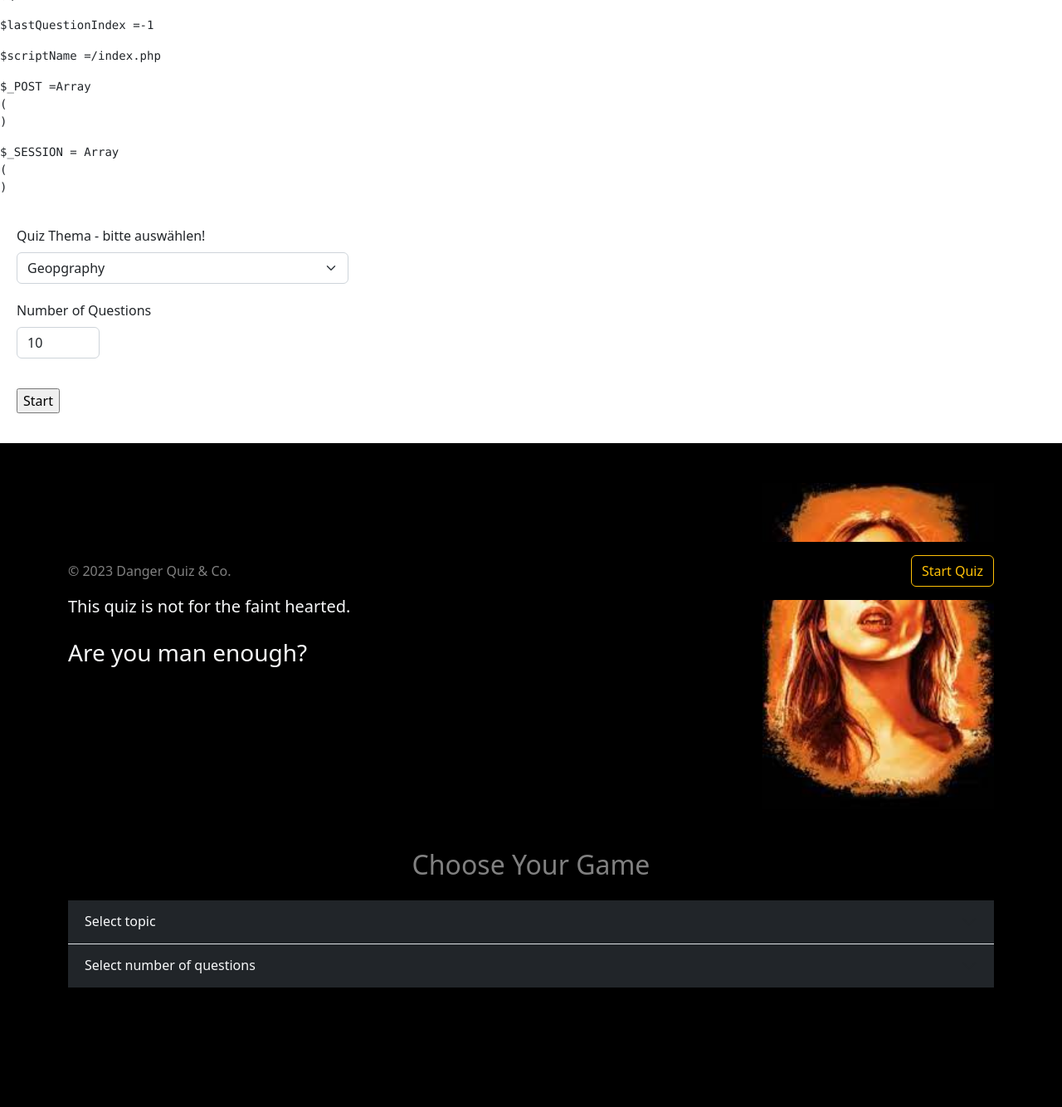
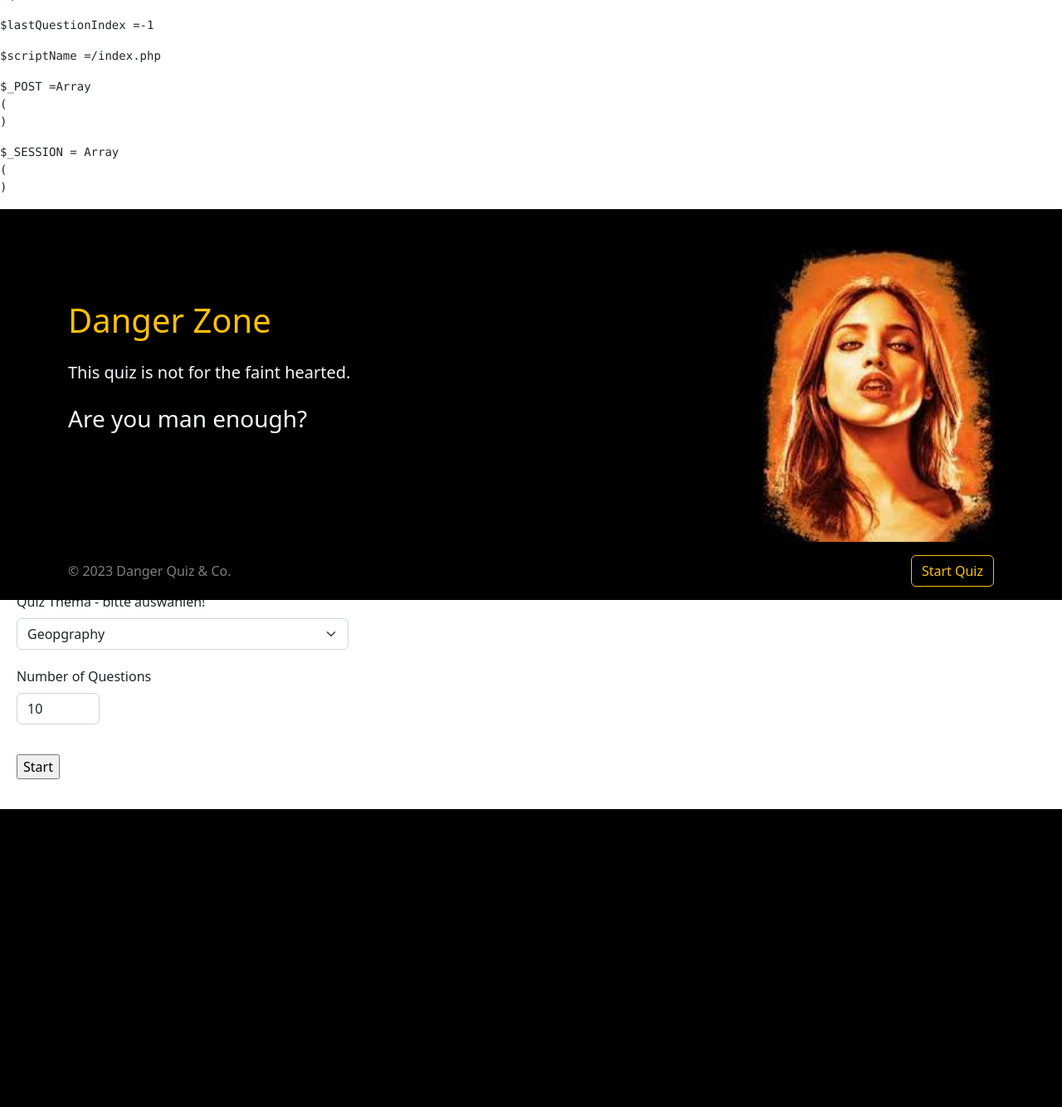
Before and after one commit to CyrSen/Trivia-Quiz, a PHP site: page / in a window 1280 px wide. Shown: the part 77-1411 px from the top of the page at 83% size. After the commit the page ends 1052 px from the top, so only its background shows below. Run offline with PHP 8.4, Linux system fonts and the light colour scheme; some libraries are stand-ins or nearby versions.

Commit message:
question.php

```diff
--- a/index.php
+++ b/index.php
@@ -15,38 +15,7 @@
 <body>
 
 
-    <!-- FORMULAR "Themenwahl" -->
-    <div style="padding: 20px;">
-        <form id="quiz-form" action="question.php" method="post" onsubmit="return navigate('next');">
-            <!-- Themenwahl -->
-            <label for="quiz-topic" class="form-label">Quiz Thema - bitte auswählen!</label>
-            <select style="width:400px" class="form-select" aria-label="Default select example" id="topic" name="topic">
-                <option value="geography">Geopgraphy</option>
-                <option value="animals">Animals</option>
-                <option value="movies">Movies</option>
-            </select>
 
-            <!-- Anzahl Fragen -->
-            <label style="margin-top:20px;" for="questionNum" class="form-label">Number of Questions</label>
-            <input style="width:100px" type="number" class="form-control"
-                id="questionNum" name="questionNum"
-                min="5" max="40" value="10">
-
-            <!--
-                input type="hidden"
-                    lastQuestionIndex: mit PHP gesetzt
-                    indexStep: mit JavaScript setIntValue(fieldId, value) verändert
-            -->
-            <input type="hidden" id="lastQuestionIndex" name="lastQuestionIndex" value="-1">
-            <input type="hidden" id="indexStep" name="indexStep" value="1">
-
-            <!-- Validierungswarnung -->
-            <p id="validation-warning" class="warning"></p>
-
-            <!-- submit -->
-            <input style="margin-top:20px;" type="submit" value="Start">
-        </form>
-    </div>
 
 <!-- NAVBAR START-->
 
@@ -96,49 +65,40 @@
 
 
 
-<!-- CHOOSE YOUR GAME START -->
-<section id="FAQ" class="p-5 bg-black text-light">
-    <div class="container">
-        <h2 class="text-center mb-4 text-white-50">Choose Your Game</h2>
-        <div class="accordion accordion-flush" id="faq">
 
-            <!--Item 1-->
-            <div class="accordion-item ">
-                <h2 class="accordion-header" id="flush-headingOne">
-                    <button
-                        class="accordion-button collapsed bg-dark text-light"
-                        type="button"
-                        data-bs-toggle="collapse" data-bs-target="#question-one" >
-                        Select topic
-                    </button>
-                </h2>
-                <div id="question-one" class="accordion-collapse collapse" data-bs-parent="#questions">
-                <div class="accordion-body bg-dark text-warning">
-                Lorem ipsum dolor sit amet consectetur adipisicing elit. Dignissimos minus aut saepe. Dicta corrupti iste assumenda voluptate eaque laboriosam! Neque error architecto, eaque expedita officia sit totam assumenda aut officiis soluta. Consectetur iusto dolor et eos quasi minus obcaecati eligendi, ipsum tempora animi necessitatibus architecto laborum tempore! Delectus, odio blanditiis.
-                </div>
-                </div>
-            </div>
 
-            <!--Item 2-->
-            <div class="accordion-item">
-                <h2 class="accordion-header" id="flush-headingOne">
-                    <button
-                        class="accordion-button collapsed bg-dark text-light"
-                        type="button"
-                        data-bs-toggle="collapse" data-bs-target="#question-two" >
-                        Select number of questions
-                    </button>
-                </h2>
-                <div id="question-two" class="accordion-collapse collapse"  data-bs-parent="#questions">
-                <div class="accordion-body bg-dark text-warning">
-                Lorem ipsum dolor sit amet consectetur adipisicing elit. Dignissimos minus aut saepe. Dicta corrupti iste assumenda voluptate eaque laboriosam! Neque error architecto, eaque expedita officia sit totam assumenda aut officiis soluta. Consectetur iusto dolor et eos quasi minus obcaecati eligendi, ipsum tempora animi necessitatibus architecto laborum tempore! Delectus, odio blanditiis.
-                </div>
-                </div>
-            </div>
-        </div>
+   <!-- FORMULAR "Themenwahl" -->
+   <div style="padding: 20px;">
+        <form id="quiz-form" action="question.php" method="post" onsubmit="return navigate('next');">
+            <!-- Themenwahl -->
+            <label for="quiz-topic" class="form-label">Quiz Thema - bitte auswählen!</label>
+            <select style="width:400px" class="form-select" aria-label="Default select example" id="topic" name="topic">
+                <option value="geography">Geopgraphy</option>
+                <option value="animals">Animals</option>
+                <option value="movies">Movies</option>
+            </select>
+
+            <!-- Anzahl Fragen -->
+            <label style="margin-top:20px;" for="questionNum" class="form-label">Number of Questions</label>
+            <input style="width:100px" type="number" class="form-control"
+                id="questionNum" name="questionNum"
+                min="5" max="40" value="10">
+
+            <!--
+                input type="hidden"
+                    lastQuestionIndex: mit PHP gesetzt
+                    indexStep: mit JavaScript setIntValue(fieldId, value) verändert
+            -->
+            <input type="hidden" id="lastQuestionIndex" name="lastQuestionIndex" value="-1">
+            <input type="hidden" id="indexStep" name="indexStep" value="1">
+
+            <!-- Validierungswarnung -->
+            <p id="validation-warning" class="warning"></p>
+
+            <!-- submit -->
+            <input style="margin-top:20px;" type="submit" value="Start">
+        </form>
     </div>
-</section>
-<!-- CHOOSE YOUR GAME END -->
 
 
 <!-- SHADOW CONTAINER START-->
```
Also changed, not shown: question.php (+5 -6 lines).
